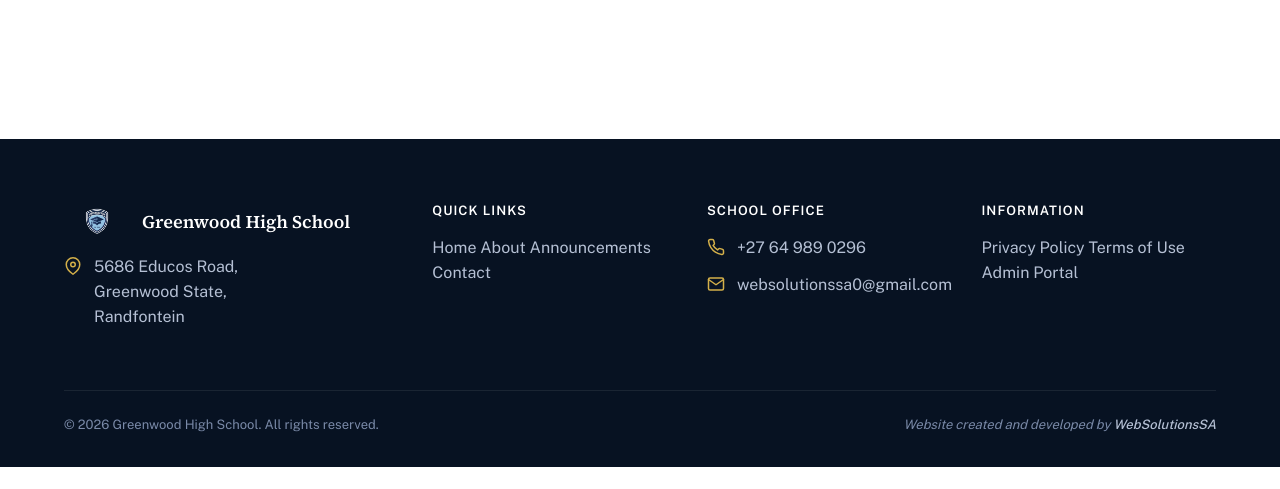
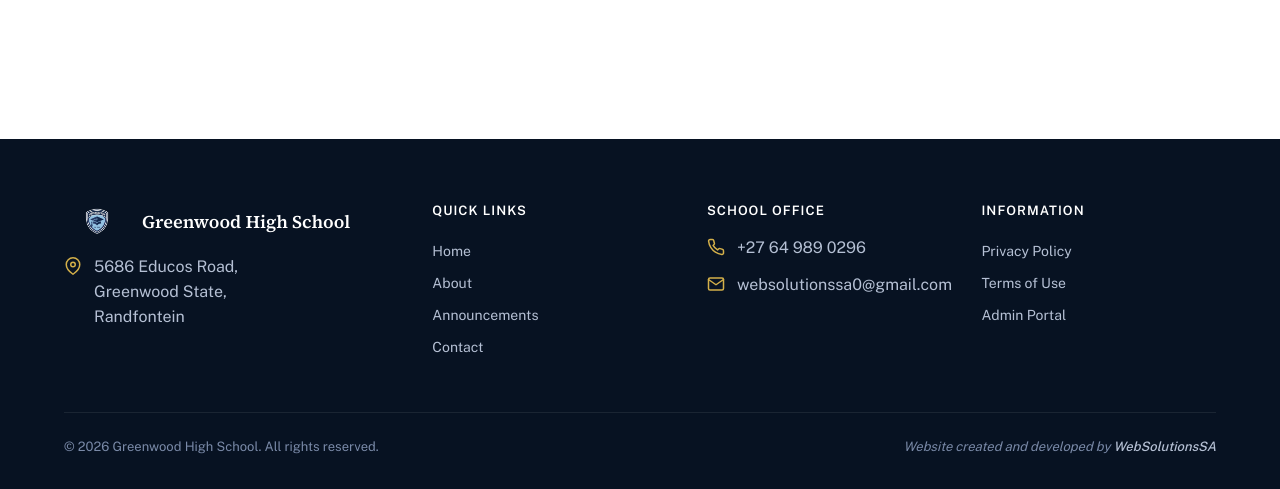
Before and after one commit to websolutionsza/school-test, a plain HTML site: page contacts.html in a window 1280 px wide. Shown: the part 1671-2160 px from the top of the page. Before the commit the page ends 2138 px from the top, so only its background shows below. Drawn offline with nearby package versions, Linux system fonts and the light colour scheme.

Commit message:
Remove theme toggle and restructure footer links
Removed theme toggle script and related elements from the contacts page. Updated footer links to use unordered lists for better structure.

```diff
--- a/contacts.html
+++ b/contacts.html
@@ -7,16 +7,6 @@
   <meta name="description" content="Contact Greenwood High School. Address, phone, email, and office hours.">
   <link rel="canonical" href="https://greenwoodhigh.example/contacts.html">
   <link rel="icon" type="image/png" href="https://raw.githubusercontent.com/websolutionsza/school-test/refs/heads/main/school%20test%20logo.png">
-
-  <script>
-    (function () {
-      try {
-        var t = localStorage.getItem("ghs:theme");
-        if (!t) t = window.matchMedia("(prefers-color-scheme: dark)").matches ? "dark" : "light";
-        document.documentElement.setAttribute("data-theme", t);
-      } catch (e) {}
-    })();
-  </script>
 
   <link rel="preconnect" href="https://fonts.googleapis.com">
   <link rel="preconnect" href="https://fonts.gstatic.com" crossorigin>
@@ -53,12 +43,6 @@
           <li><a href="contacts.html" aria-current="page">Contact</a></li>
           <li class="nav-admin"><a href="admin-login.html">Admin</a></li>
         </ul>
-        <div class="nav-actions">
-          <button class="icon-button theme-toggle" type="button" aria-label="Toggle dark mode" title="Toggle dark mode">
-            <svg class="icon-moon" xmlns="http://www.w3.org/2000/svg" viewBox="0 0 24 24" fill="none" stroke="currentColor" stroke-width="2" stroke-linecap="round" stroke-linejoin="round"><path d="M21 12.79A9 9 0 1 1 11.21 3 7 7 0 0 0 21 12.79z"></path></svg>
-            <svg class="icon-sun" xmlns="http://www.w3.org/2000/svg" viewBox="0 0 24 24" fill="none" stroke="currentColor" stroke-width="2" stroke-linecap="round" stroke-linejoin="round"><circle cx="12" cy="12" r="5"></circle><line x1="12" y1="1" x2="12" y2="3"></line><line x1="12" y1="21" x2="12" y2="23"></line><line x1="4.22" y1="4.22" x2="5.64" y2="5.64"></line><line x1="18.36" y1="18.36" x2="19.78" y2="19.78"></line><line x1="1" y1="12" x2="3" y2="12"></line><line x1="21" y1="12" x2="23" y2="12"></line><line x1="4.22" y1="19.78" x2="5.64" y2="18.36"></line><line x1="18.36" y1="5.64" x2="19.78" y2="4.22"></line></svg>
-          </button>
-        </div>
       </nav>
     </div>
   </header>
@@ -174,10 +158,14 @@
         </div>
         <div class="footer-col">
           <h4>Quick Links</h4>
-          <a href="index.html">Home</a>
-          <a href="about.html">About</a>
-          <a href="announcement.html">Announcements</a>
-          <a href="contacts.html">Contact</a>
+
+          <ul class="footer-links">
+            <li><a href="index.html">Home</a></li>
+            <li><a href="about.html">About</a></li>
+            <li><a href="announcement.html">Announcements</a></li>
+            <li><a href="contacts.html">Contact</a></li>
+          </ul>
+
         </div>
         <div class="footer-col">
           <h4>School Office</h4>
@@ -192,9 +180,13 @@
         </div>
         <div class="footer-col">
           <h4>Information</h4>
-          <a href="privacy.html">Privacy Policy</a>
-          <a href="terms.html">Terms of Use</a>
-          <a href="admin-login.html">Admin Portal</a>
+
+          <ul class="footer-links">
+            <li><a href="privacy.html">Privacy Policy</a></li>
+            <li><a href="terms.html">Terms of Use</a></li>
+            <li><a href="admin-login.html">Admin Portal</a></li>
+          </ul>
+
         </div>
       </div>
       <div class="footer-bottom">
@@ -208,14 +200,10 @@
     <svg xmlns="http://www.w3.org/2000/svg" viewBox="0 0 24 24" fill="none" stroke="currentColor" stroke-width="2" stroke-linecap="round" stroke-linejoin="round"><line x1="12" y1="19" x2="12" y2="5"></line><polyline points="5 12 12 5 19 12"></polyline></svg>
   </button>
 
-  <script type="module" src="assets/js/config.js"></script>
+  <script src="assets/js/nav.js" defer></script>
   <script type="module">
-    import { initThemeToggle } from "./assets/js/theme.js";
-    import { initNav } from "./assets/js/nav.js";
     import { initQualityOfLife } from "./assets/js/qol.js";
 
-    initThemeToggle();
-    initNav();
     initQualityOfLife();
   </script>
 </body>
```
